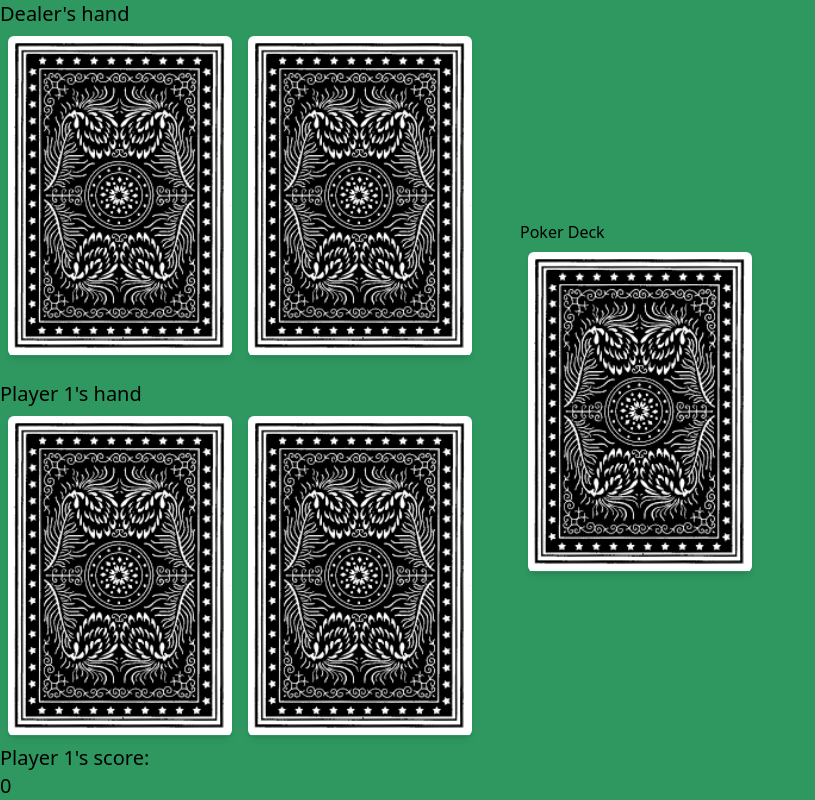
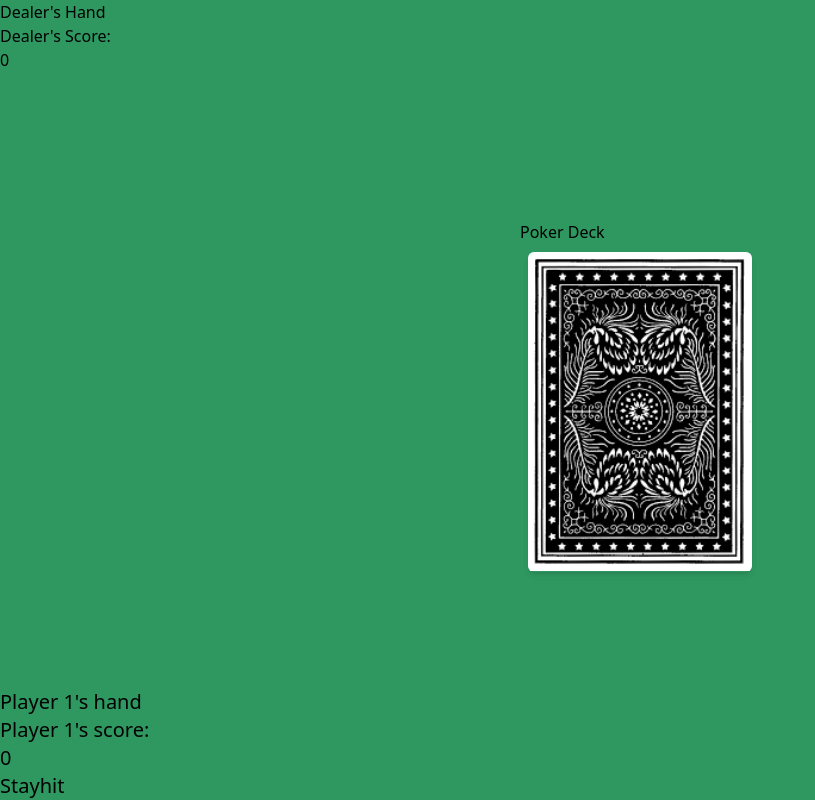
Before and after one commit to BoboJeager/blackjack, a Vue app: page / in a window 1280 px wide. Shown: the whole page, without its empty margins (0-815 px from the left). Built offline with nearby package versions, Linux system fonts and the light colour scheme.

Commit message:
states fixed

```diff
--- /dev/null
+++ b/src/components/Dealer.vue
@@ -0,0 +1,39 @@
+<template>
+    <div>
+      <h1>Dealer's Hand</h1>
+      <div v-if="dealer.hand" class="flex">
+        <Card v-for="card in dealer.hand" :card="card" :canFlip="true" />
+      </div>
+      <div v-if="dealer.score !== undefined">
+        <h1>Dealer's Score:</h1>
+        <h2>{{ dealer.score }}</h2>
+      </div>
+    </div>
+  </template>
+
+  <script setup lang="ts">
+  import { ref, watch } from 'vue';
+  import { usePlayerStore } from '../states/player-data';
+  import Card from './Card.vue';
+  import { useGameStore } from '../states/game-data';
+  const playerStore = usePlayerStore();
+  const dealer = ref(playerStore.dealer);
+
+  const gameStore = useGameStore();
+
+  // Watch for changes in the game state
+  watch(() => gameStore.gameState, (newGameState) => {
+    if (newGameState === 'dealer_turn') {
+      dealerAutomatedDraw();
+    }
+  });
+
+  // Dealer automated drawing function
+  const dealerAutomatedDraw = () => {
+    gameStore.dealerturn();
+    if(gameStore.gameState == 'end_round'){
+        gameStore.determineWinner();
+        console.log(gameStore.gameState);
+    }
+  };
+  </script>
--- a/src/components/Player.vue
+++ b/src/components/Player.vue
@@ -1,12 +1,14 @@
-<template>
+  <template>
     <div class="text-xl">
       <h1 class="text-xl">{{ player.name }}'s hand</h1>
       <div v-if="hand" class="flex">
         <Card v-if="player.hand" v-for="card in hand" :card="card" :canFlip="true" />
       </div>
-      <div v-if="score !== undefined">
+      <div v-if="player.score !== undefined">
         <h1>{{ player.name }}'s score:</h1>
-        <h2>{{ score }}</h2>
+        <h2>{{ player.score }}</h2>
+        <button @click="endturn">Stay</button>
+        <button @click="drawCard">hit</button>
       </div>
     </div>
   </template>
@@ -15,13 +17,33 @@
   import { Player } from '../types/player-types';
   import { Card as CardType } from '../types/deck-types';
   import Card from './Card.vue';
-  import { ref } from 'vue';
+  import { ref, watch } from 'vue';
+  import { usePlayerStore } from '../states/player-data';
+  import { useGameStore } from '../states/game-data';
+  import { deckStates } from "../states/deck-data";
 
   const { player } = defineProps<{
     player: Player;
     position?: 'top' | 'bottom';
   }>();
   const hand = ref<CardType[]>(player.hand);
-  const score = ref(player.score);
-  console.log(typeof hand.value); // It should be 'object' or 'undefined'
+
+  const playerStore = usePlayerStore();
+
+  const drawCard = () => {
+    playerStore.drawCard(deckStates().dealCard(), player);
+    playerStore.calculateScore(player);
+  };
+
+  //watch for hand score changes
+    watch(() => player.score, (newScore) => {
+        if (newScore > 21 ) {
+        useGameStore().endPlayerTurn();
+        }
+    });
+
+  const endturn = () => {
+    console.log(useGameStore().gameState)
+    useGameStore().endPlayerTurn();
+  };
   </script>
--- a/src/states/deck-data.ts
+++ b/src/states/deck-data.ts
@@ -1,4 +1,3 @@
-// src/store/deckStore.ts
 import { defineStore } from 'pinia';
 import { Deck } from '../types/deck-types';
 import { Card } from '../types/deck-types';
@@ -10,9 +9,7 @@ export const deckStates = defineStore({
     discardPile: [] as Deck,
   }),
   actions: {
-
     initializeDeck() {
-
       this.pokerDeck = [
         {suit: "spades", value: "2", weight: 2},
         {suit: "spades", value: "3", weight: 3},
@@ -68,24 +65,20 @@ export const deckStates = defineStore({
         {suit: "diamonds", value: "A", weight: [1, 10, 11]},
       ];
     },
-
     addToDiscardPile(cards: Card[]) {
       for (let card of cards) {
         this.discardPile.push(card);
       }
     },
-
     shuffleDeck() {
       for (let i = this.pokerDeck.length - 1; i > 0; i--) {
         const j = Math.floor(Math.random() * (i + 1));
         [this.pokerDeck[i], this.pokerDeck[j]] = [this.pokerDeck[j], this.pokerDeck[i]];
       }
     },
-
-    dealCard() {
-      return this.pokerDeck.pop();
+    dealCard(): Card {
+      return this.pokerDeck.pop() as Card;
     },
-
     reshuffle() {
       this.pokerDeck = this.pokerDeck.concat(this.discardPile);
     },
--- /dev/null
+++ b/src/states/game-data.ts
@@ -0,0 +1,68 @@
+import { defineStore } from 'pinia';
+import { usePlayerStore } from './player-data';
+import { deckStates } from './deck-data';
+import { Card } from '../types/deck-types';
+import { Player } from '../types/player-types';
+import { Deck } from '../types/deck-types';
+
+export const useGameStore = defineStore({
+  id: 'game',
+  state: () => ({
+    gameState: 'start', // Initialize with 'start' state
+    playerStore: usePlayerStore(),
+    deckStore: deckStates(),
+  }),
+  actions: {
+    startGame() {
+      this.gameState = 'start';
+      this.playerStore.initializePlayer();
+      this.deckStore.initializeDeck();
+    },
+    initialDeal() {
+      // Deal two cards to the player and the dealer
+      this.deckStore.shuffleDeck();
+      this.playerStore.drawCard(this.deckStore.dealCard(), this.playerStore.player1);
+      this.playerStore.drawCard(this.deckStore.dealCard(), this.playerStore.dealer);
+      this.playerStore.drawCard(this.deckStore.dealCard(), this.playerStore.player1);
+      this.playerStore.drawCard(this.deckStore.dealCard(), this.playerStore.dealer);
+    },
+    dealerturn() {
+        // Dealer draws cards until their score is at least 16
+        this.playerStore.calculateScore(this.playerStore.dealer);
+        while (this.playerStore.dealer.score < 16) {
+            this.playerStore.drawCard(this.deckStore.dealCard(), this.playerStore.dealer);
+            this.playerStore.calculateScore(this.playerStore.dealer);
+        }
+        this.gameState = 'end_round';
+    },
+    endRound(){
+        // Discard all cards and reset the game state
+        this.playerStore.discardAllCards(this.playerStore.player1);
+        this.playerStore.discardAllCards(this.playerStore.dealer);
+    },
+    endPlayerTurn(){
+            this.gameState = 'dealer_turn';
+    },
+    determineWinner() {
+      // Compare player's and dealer's hands to determine the winner
+      this.playerStore.calculateScore(this.playerStore.player1);
+      this.playerStore.calculateScore(this.playerStore.dealer);
+      if (this.playerStore.player1.score > 21 || (this.playerStore.dealer.score <= 21 && this.playerStore.dealer.score >= this.playerStore.player1.score)) {
+        // Dealer wins
+        this.gameState = 'dealer_win';
+      } else {
+        // Player wins
+        this.gameState = 'player_win';
+      }
+    },
+    reshuffleDeck() {
+        //if poker deck is less than 15 cards, reshuffle
+        if (this.deckStore.pokerDeck.length < 15) {
+            this.deckStore.initializeDeck();
+        }
+    },
+    contiueGame(){
+        this.gameState = 'player_turn';
+    }
+  },
+});
--- a/src/states/player-data.ts
+++ b/src/states/player-data.ts
@@ -1,24 +1,20 @@
 import { defineStore } from 'pinia';
 import { Player } from '../types/player-types';
 import { Card } from '../types/deck-types';
+import { CardUtils } from '../utils/card-utils';
+import { deckStates } from './deck-data';
 
 const player1: Player = {
   name: "Player 1",
-  hand: [
-    { suit: "spades", value: "4", weight: 4 } ,
-    { suit: "spades", value: "A", weight: [1, 10, 11] },
-  ] as Card[],
+  hand: [] as Card[],
   score: 0,
 };
 
 const dealer: Player = {
   name: "Dealer",
-  hand: [
-    { suit: "spades", value: "4", weight: 4 },
-    { suit: "spades", value: "A", weight: [1, 10, 11] },
-  ] as Card[],
+  hand: [] as Card[],
+  score: 0,
 };
-
 export const usePlayerStore = defineStore({
     id: 'player',
     state: () => ({
@@ -29,6 +25,17 @@ export const usePlayerStore = defineStore({
       initializePlayer() {
         this.player1 = { ...player1 };
         this.dealer = { ...dealer };
+      },
+      drawCard(card:Card, player: Player) {
+        if (card) {
+          player.hand.push(card);
         }
-}
+      },
+      discardAllCards(player: Player) {
+        return player.hand.splice(0, player.hand.length);
+      },
+      calculateScore(player: Player) {
+        player.score = CardUtils.getTotalScore(player.hand);
+      },
+    },
   });
--- a/src/types/player-types.ts
+++ b/src/types/player-types.ts
@@ -3,5 +3,5 @@ import { Card } from "./deck-types";
 export type Player = {
   name: string;
   hand: Card[];
-  score?: number;
+  score: number;
 };
--- /dev/null
+++ b/src/utils/card-utils.ts
@@ -0,0 +1,15 @@
+import { Card } from "../types/deck-types";
+
+export class CardUtils {
+  static getTotalScore(cards: Card[]): number {
+    let totalScore = 0;
+    cards.forEach((card) => {
+      if (Array.isArray(card.weight)) {
+        totalScore += card.weight[0];
+      } else {
+        totalScore += card.weight;
+      }
+    });
+    return totalScore;
+  }
+}
--- a/src/views/Game.vue
+++ b/src/views/Game.vue
@@ -2,7 +2,7 @@
     <div>
       <Board>
         <template v-slot:dealer>
-          <Player :player="dealerInstance" />
+          <Dealer/>
         </template>
         <template v-slot:player>
           <Player :player="player1Instance" />
@@ -18,6 +18,7 @@
   import { usePlayerStore } from '../states/player-data';
   import { Player as PlayerType } from '../types/player-types';
   import Player from '../components/Player.vue';
+  import Dealer from '../components/Dealer.vue';
   import Board from '../components/Board.vue';
   import DeckPile from '../components/DeckPile.vue';
 
```
Lines whose indentation alone changed are shown as unchanged.
